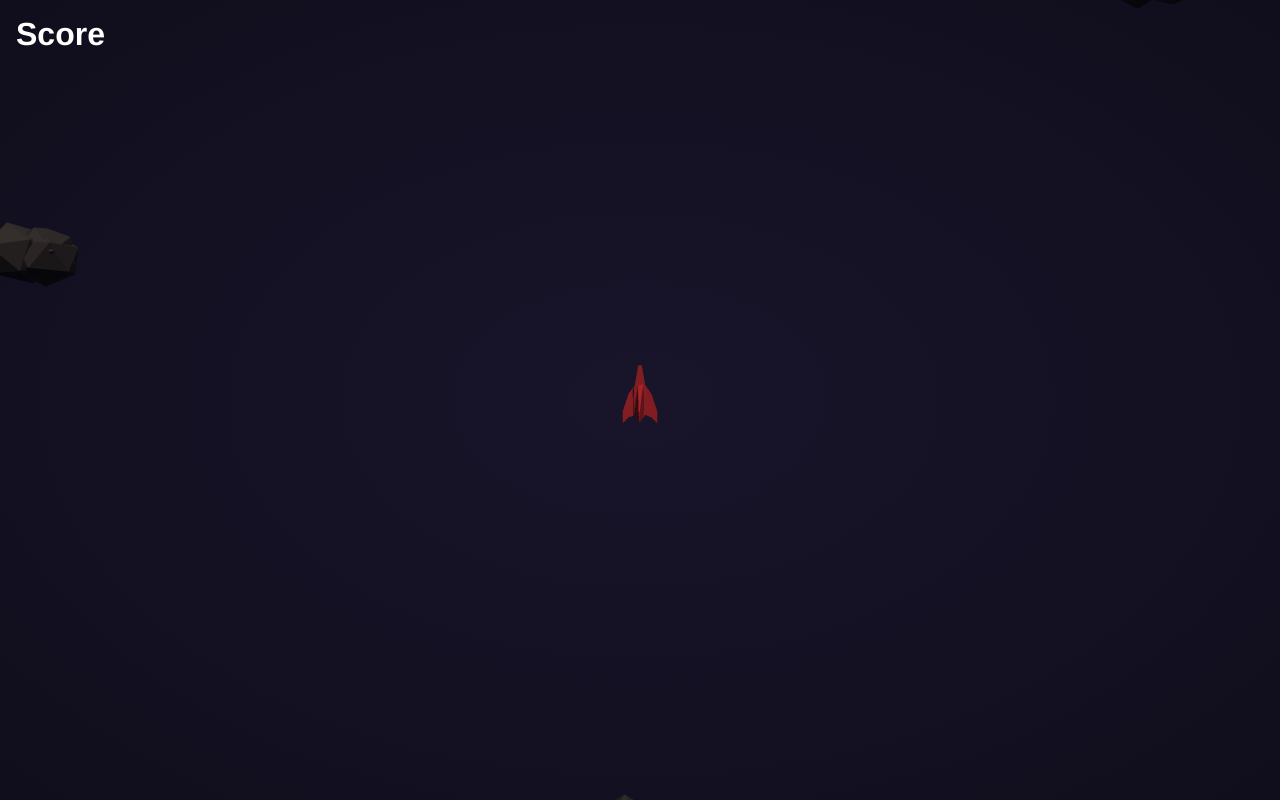
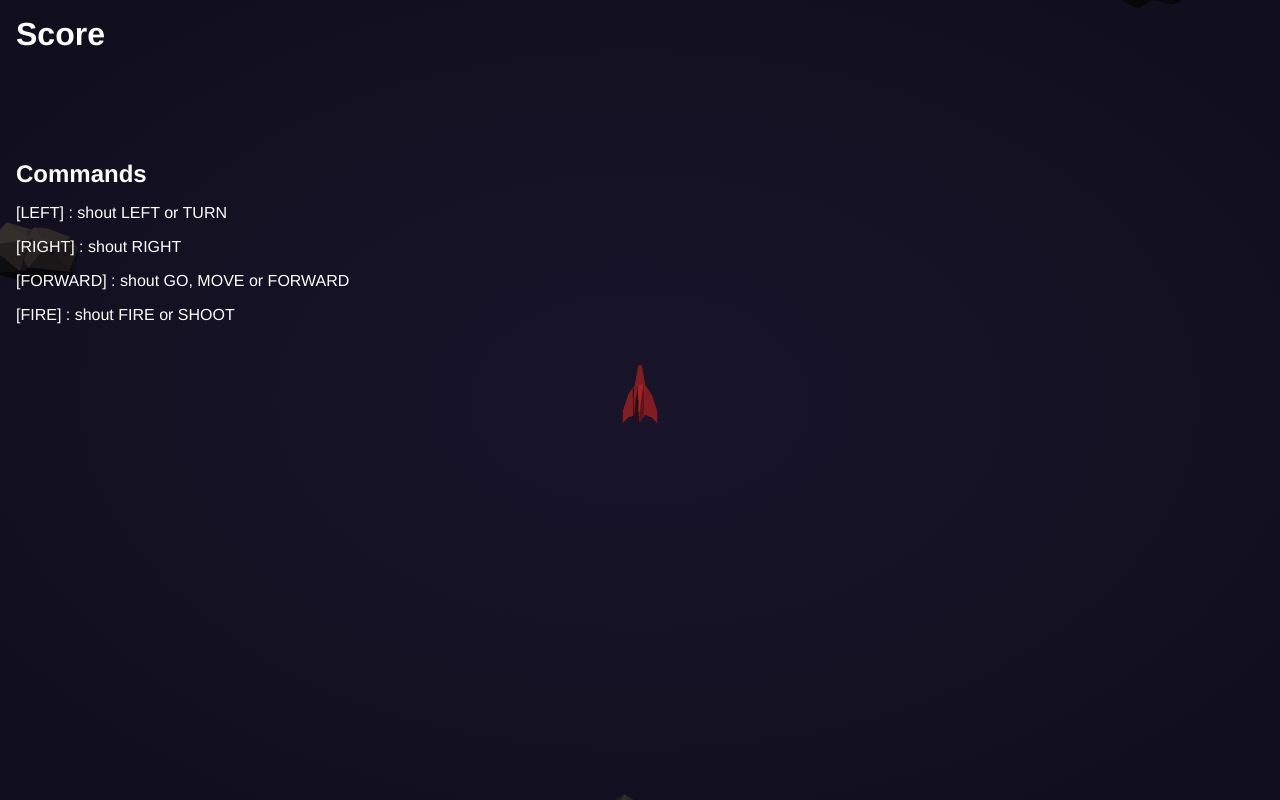
Before and after one commit to ImLuze/EXW-asteroid-co-pilot, a plain HTML site: page index.html in a window 1280 px wide. Drawn offline with Linux system fonts and the light colour scheme; animation ran at ten frames a second.

Commit message:
Added a little documentation on the commands

```diff
--- a/css/style.css
+++ b/css/style.css
@@ -37,9 +37,26 @@
   transition: opacity .3s ease-out;
 }
 
+.commands {
+  position: absolute;
+  color: white;
+  font-family: Helvetica;
+  top: 10rem;
+  left: 1rem;
+
+  animation: fadeOut 10s ease;
+  opacity: 0;
+}
+
 
 h1, h2 {
   font-family: Helvetica;
   color: white;
   margin: 0;
 }
+
+@keyframes fadeOut {
+  0% { opacity: 1; }
+  90% { opacity: 1; }
+  100% { opacity: 0; }
+}
--- a/index.html
+++ b/index.html
@@ -15,6 +15,13 @@
         <h1>Score</h1>
         <h2 class="score"></h2>
       </div>
+      <div class="commands">
+        <h2>Commands</h2>
+        <p>[LEFT] : shout LEFT or TURN</p>
+        <p>[RIGHT] : shout RIGHT</p>
+        <p>[FORWARD] : shout GO, MOVE or FORWARD</p>
+        <p>[FIRE] : shout FIRE or SHOOT</p>
+      </div>
     </div>
     <script type="text/javascript" src="js/three.js"></script>
     <script type="text/javascript" src="js/script.js"></script>
--- a/js/script.js
+++ b/js/script.js
@@ -506,7 +506,17 @@
 
   const loop = () => {
 
-    optimize(5);
+    optimize(10);
+
+    if (detectCollisionBetweenGroups(bullets, asteroidBelt)) {
+      explode(detectCollisionBetweenGroups(bullets, asteroidBelt));
+      scoreUp(3);
+    };
+
+    if (detectCollisionBetweenGroups(bullets, rocks)) {
+      rocks.mesh.remove(detectCollisionBetweenGroups(bullets, rocks));
+      scoreUp(1);
+    }
 
     if (checkOptimization()) {
 
@@ -537,16 +547,6 @@
         explode(detectCollisionBetweenGroups(asteroidBelt, asteroidBelt));
       };
 
-      if (detectCollisionBetweenGroups(bullets, asteroidBelt)) {
-        explode(detectCollisionBetweenGroups(bullets, asteroidBelt));
-        scoreUp(3);
-      };
-
-      if (detectCollisionBetweenGroups(bullets, rocks)) {
-        rocks.mesh.remove(detectCollisionBetweenGroups(bullets, rocks));
-        scoreUp(1);
-      }
-
       if (detectCollisionBetweenGroups(asteroidBelt, spaceship)) {
         spaceship.mesh.remove(detectCollisionBetweenGroups(asteroidBelt, spaceship));
         checkIfDead();
@@ -576,33 +576,6 @@
     spaceship.mesh.scale.set(0.5, 0.5, 0.5);
     scene.add(spaceship.mesh);
   };
-
-  // const handleControls = e => {
-  //   const actionStrength = 1;
-  //   keyMap[e.keyCode] = e.type == 'keydown';
-  //
-  //   if (keyMap[81]) {
-  //     for (let i = 0; i < actionStrength; i++) {
-  //       turn(true);
-  //     }
-  //   }
-  //
-  //   if (keyMap[68]) {
-  //     for (let i = 0; i < actionStrength; i++) {
-  //       turn(false);
-  //     }
-  //   }
-  //
-  //   if (keyMap[90]) {
-  //     for (let i = 0; i < actionStrength; i++) {
-  //       forward();
-  //     }
-  //   }
-  //
-  //   if (keyMap[32]) {
-  //     fire();
-  //   }
-  // };
 
   const forward = () => {
     var loop = setInterval(() => {
@@ -681,10 +654,6 @@
 
     voiceCommands();
 
-    // window.addEventListener('keydown', handleControls, false);
-    // window.addEventListener('keyup', handleControls, false);
-
-
     loop();
   };
 
```
